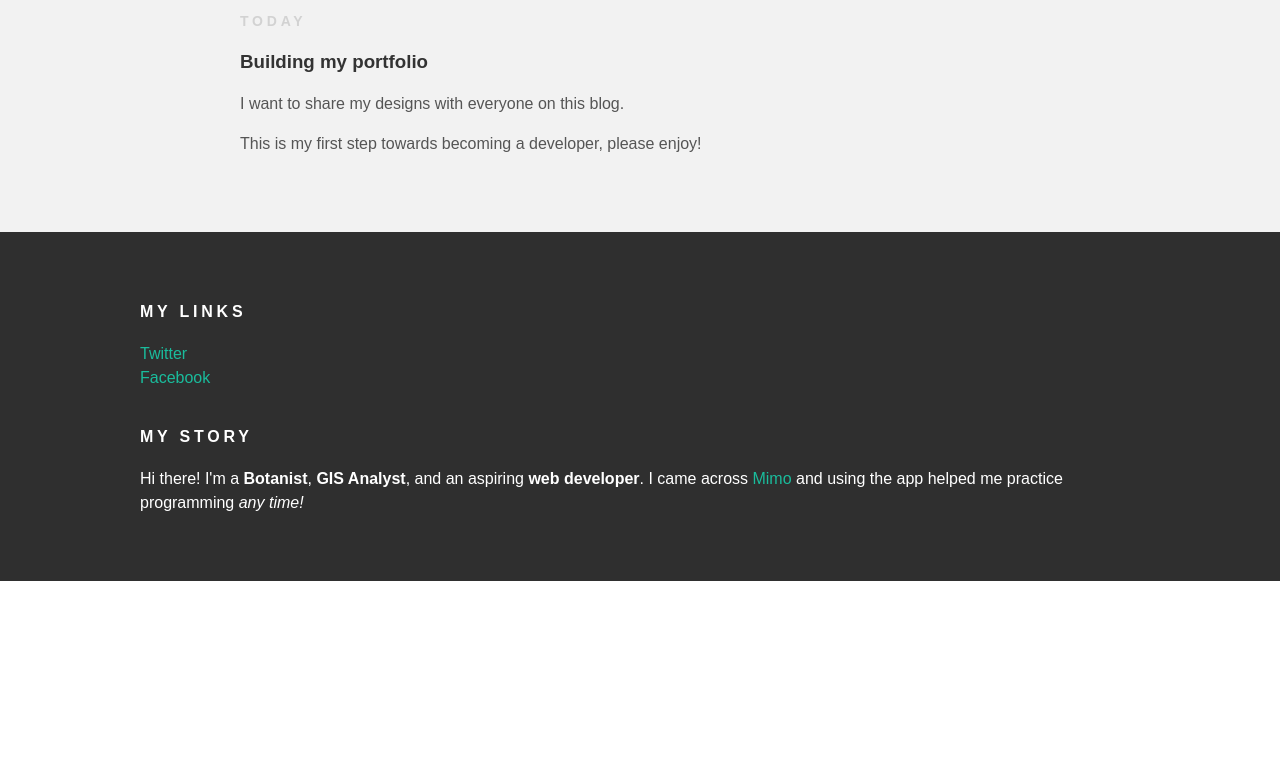
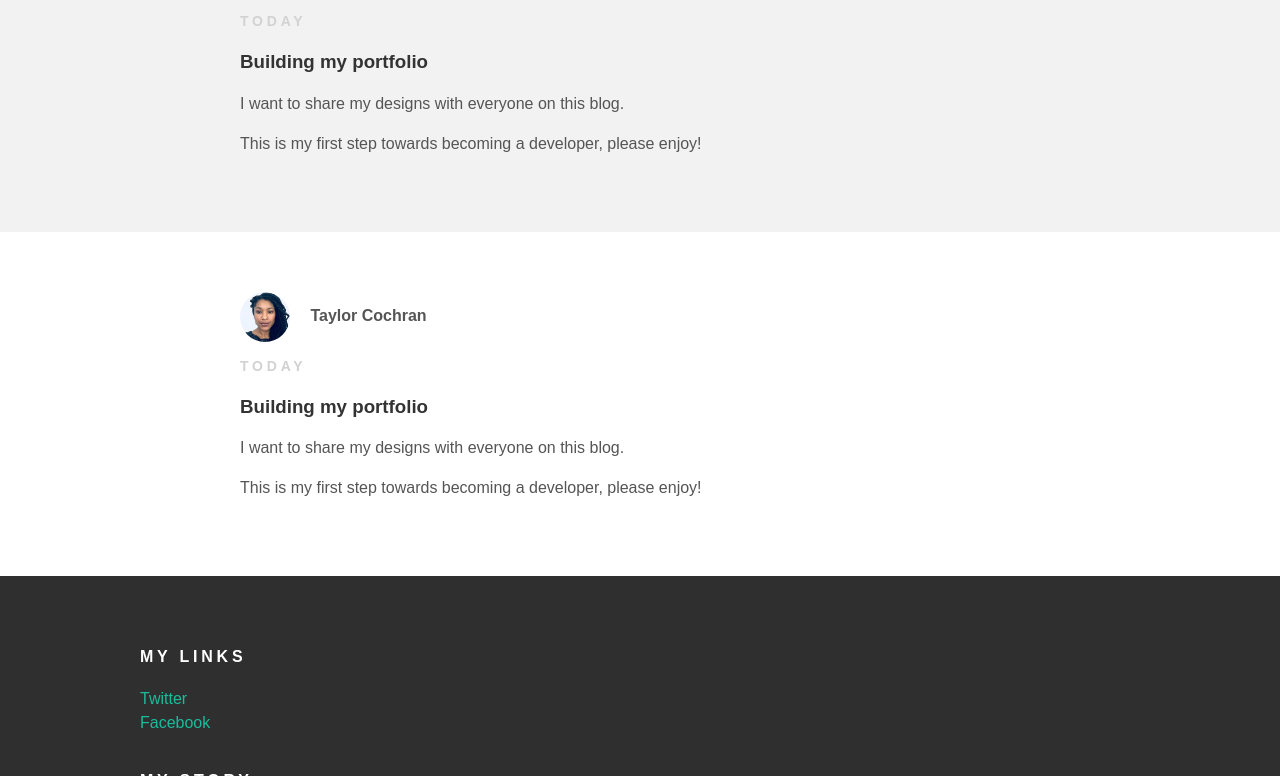
Before and after one commit to tea-cat/tea-cat.github.io, a plain HTML site: page index.html in a window 1280 px wide. Shown: the part 607-1383 px from the top of the page. Before the commit the page ends 1188 px from the top, so only its background shows below. Drawn offline with Linux system fonts and the light colour scheme; a web font is replaced by a local one.

Commit message:
Update index.html

```diff
--- a/index.html
+++ b/index.html
@@ -58,6 +58,22 @@ to alternate background color between white and lightgray-->
 
           </div>
         </div>
+
+    <div class="post-container">
+        <div class="post">
+          <div class="post-author">
+            <img src="profilephoto.png">
+            <span>Taylor Cochran</Span>
+            </div>
+            <p class="post-date">Today</p>
+            <h3 class="post-title">Building my portfolio</h3>
+            <div class="post-content">
+              <p>I want to share my designs with everyone on this blog.</p>
+              <p>This is my first step towards becoming a developer, please enjoy!</p>
+            </div>
+
+          </div>
+        </div>
       </div>
 
 <!--Footer Section-->
```
